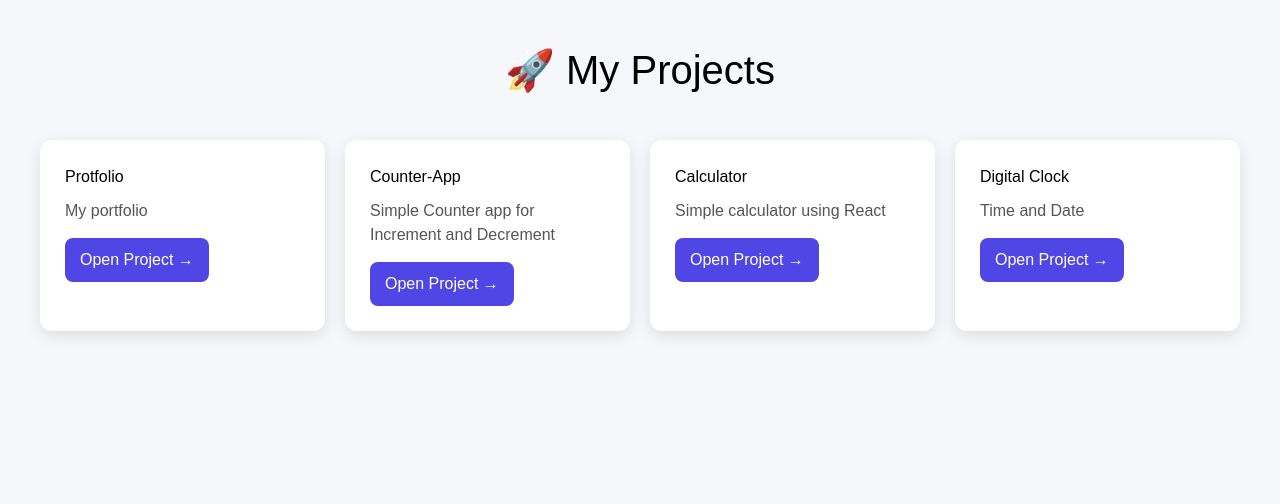
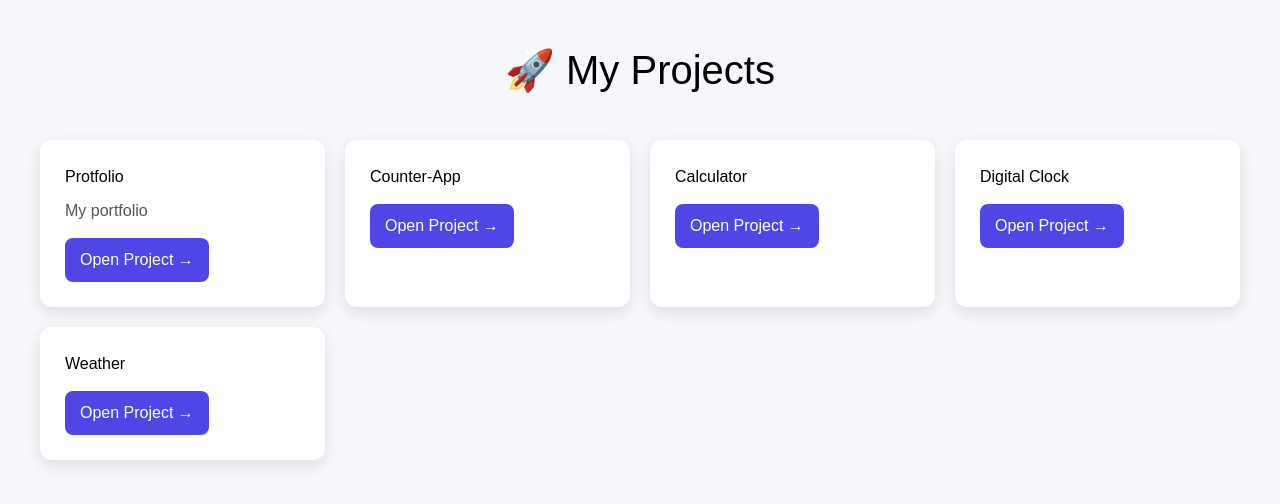
Before and after one commit to sreevallisyamagari/project_hub, a React (Vite) app: page / in a window 1280 px wide. Shown: the top 504 px of the page. Built offline with nearby package versions, Linux system fonts and the light colour scheme.

Commit message:
Update project list in App.jsx
Removed descriptions from existing projects and added a new Weather project.

```diff
--- a/src/App.jsx
+++ b/src/App.jsx
@@ -8,19 +8,21 @@ const projects = [
   },
   {
     title: "Counter-App",
-    description: "Simple Counter app for Increment and Decrement",
     link: "https://sreevallisyamagari.github.io/sreevalli-counter/",
   },
   {
     title: "Calculator",
-    description: "Simple calculator using React",
     link: "https://sreevallisyamagari.github.io/sreevalli-calculator_app/",
   },
   {
     title: "Digital Clock",
-    description: "Time and Date",
     link: "https://sreevallisyamagari.github.io/Digital_clock/",
   },
+{
+    title: "Weather",
+    link: "weather-nu-beryl.vercel.app",
+  },
+
 ];
 
 function App() {
```
